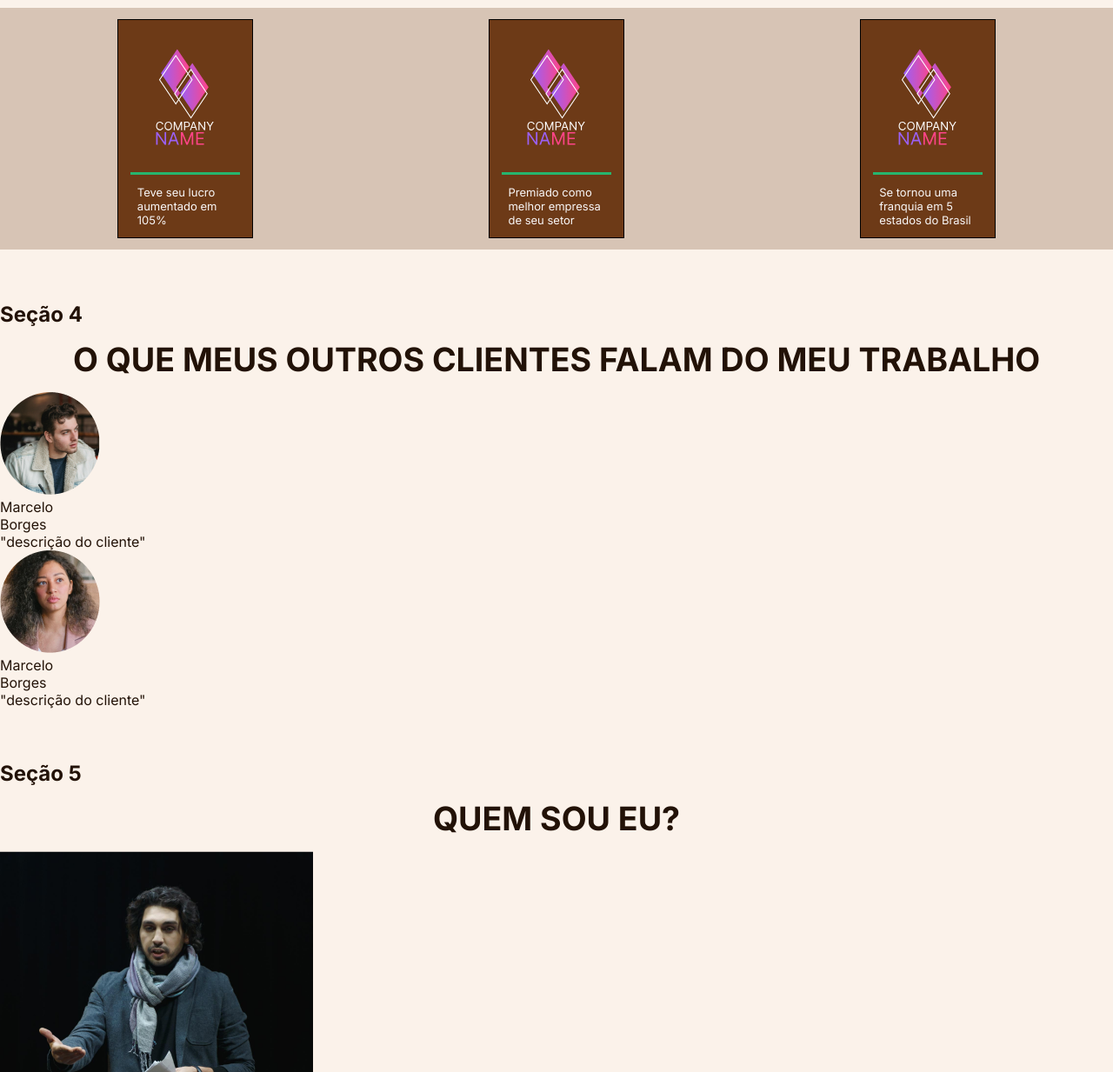
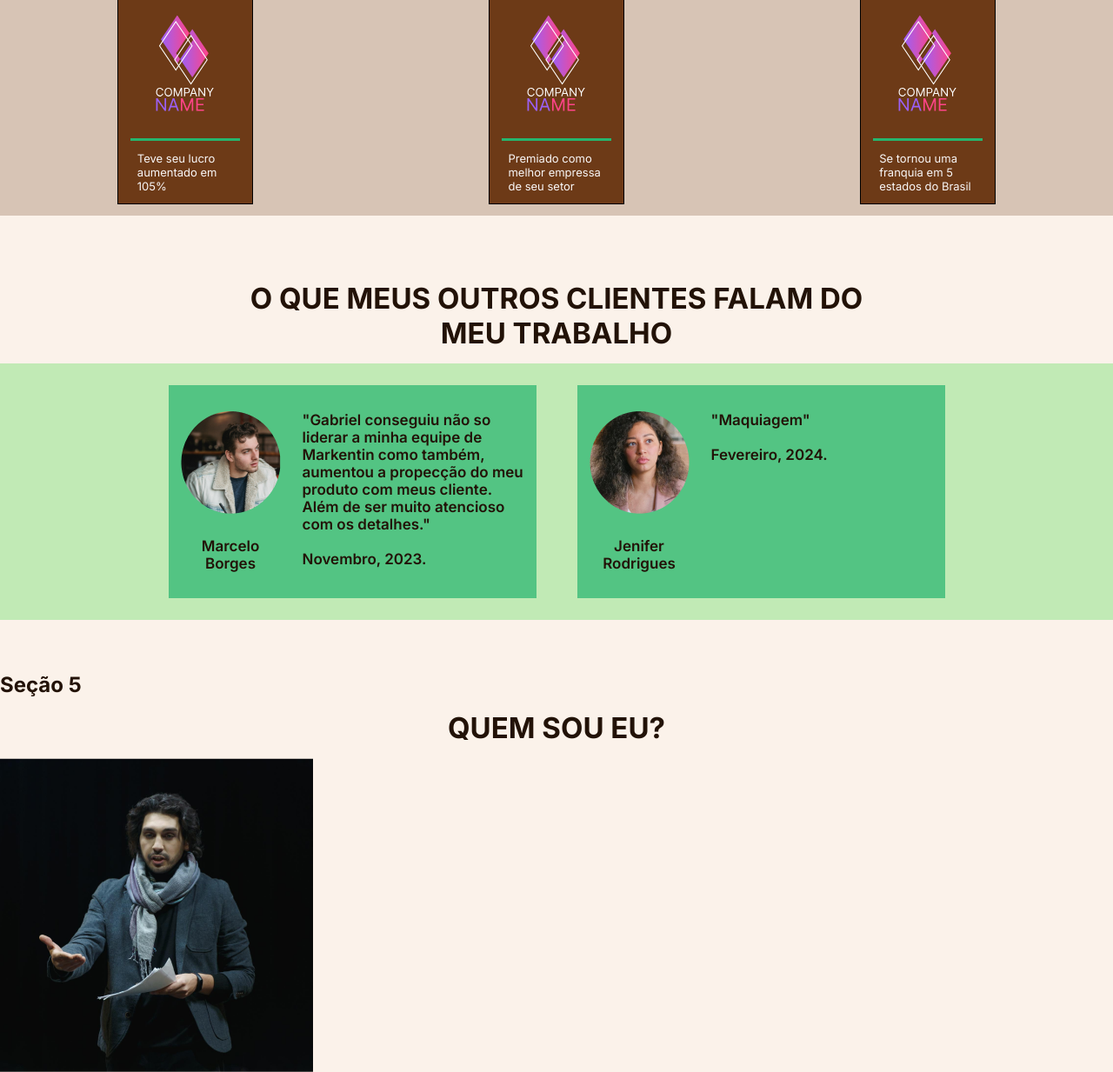
Before and after one commit to EDsnows/copywriter-lading-page, a plain HTML site: page index.html in a window 1280 px wide. Shown: the part 1567-2800 px from the top of the page at 87% size. Drawn offline with Linux system fonts and the light colour scheme.

Commit message:
Estalização da seção 4 e mudanças de nomes das classes

```diff
--- a/index.html
+++ b/index.html
@@ -70,7 +70,7 @@
         </section>
 
         <section class="secao_3">
-            <h2>Seção 3</h2>
+            <!-- <h2>Seção 3</h2> -->
             <div class="containerTextoTitulo">
                 <h2>Marcas Impactadas</h2>
             </div>
@@ -114,32 +114,43 @@
         </section>
 
         <section class="secao_4">
-            <h2>Seção 4</h2>
+            <!-- <h2>Seção 4</h2> -->
             <div class="containerTextoTitulo">
                 <h2>O que meus outros clientes falam do meu trabalho</h2>
             </div>
-            <div class="containerCLientesDepoimento bg-Estilo__containerCLientesDepoimento">
+            <div class="containerDepoimento bg-Estilo__containerDepoimento">
                 <div class="containerClientes">
                     <div class="containerCliente">
-                        <div class="InformacoesCliente">
-                            <img src="./src/imagens/ClientFotoMarcelo.png" alt="Foto marcelo">
-                            <div class="ClienteNome">
+                        <div class="informacoesCliente">
+                            <img src="./src/imagens/ClientFotoMarcelo.png" alt="Foto Marcelo">
+                            <div class="clienteNome">
                                 <p>Marcelo<br>Borges</p>
                             </div>
                         </div>
-                        <div class="ContinerTestemunhoCliente">
-                            <p class="textoCliente">"descrição do cliente"</p>
+
+                        <div class="containerDepoimentoCliente">
+                            <p class="textoCliente">
+                                "Gabriel conseguiu não so liderar a minha equipe de Markentin como também, aumentou a propecção do meu produto com meus cliente. Além de ser muito atencioso com os detalhes."
+                                <br><br>
+                                Novembro, 2023.
+                            </p>
                         </div>
                     </div>
+
                     <div class="containerCliente">
-                        <div class="InformacoesCliente">
+                        <div class="informacoesCliente">
                             <img src="./src/imagens/ClientFotoJenifer.png" alt="Foto Jenifer">
-                            <div class="ClienteNome">
-                                <p>Marcelo<br>Borges</p>
+                            <div class="clienteNome">
+                                <p>Jenifer<br>Rodrigues</p>
                             </div>
                         </div>
-                        <div class="ContinerTestemunhoCliente">
-                            <p class="textoCliente">"descrição do cliente"</p>
+
+                        <div class="containerDepoimentoCliente">
+                            <p class="textoCliente">
+                                "Maquiagem"
+                                <br><br>
+                                Fevereiro, 2024.
+                            </p>
                         </div>
                     </div>
                 </div>
--- a/src/css/colors.css
+++ b/src/css/colors.css
@@ -4,5 +4,7 @@
 --primary: #6D3A17;
 --primary_mod: rgba(174, 98, 46, 0.8);
 --secondary: #87E481;
+--secondary-mod: rgba(135, 228, 129, 0.5);
 --accent: #26B56E;
+--accent_mod: rgba(38, 181, 110, 0.7);
 }
--- a/src/css/style.css
+++ b/src/css/style.css
@@ -106,7 +106,7 @@ section:not(:first-of-type){
 section .containerTextoTitulo{
     text-transform: uppercase;
     margin: 15px 0px;
-    font-size: 25px;
+    font-size: 22px;
     text-align: center;
 }
 
@@ -164,7 +164,7 @@ section.secao_2 .containerComoImpactar .containerTexto__ListaDeAjudas .ListasDeA
 section.secao_3 .bg-Estilo__containerPrincipalMarcasArea{
     background-color: rgba(109, 58, 23, 0.25);
     width: 100%;
-    height: 278px;
+    height: auto;
 }
 
 section.secao_3 .containerPrincipalMarcasArea{
@@ -222,12 +222,58 @@ section.secao_3 .containerPrincipalMarcasArea .containerMarcasArea .marcaImpacta
     font-weight: 400;
 }
 
+section.secao_4 .containerTextoTitulo {
+    display: flex;
+    justify-content: center;
+}
+
+section.secao_4 .containerTextoTitulo h2{
+    max-width: 706px;
+}
+section.secao_4 .bg-Estilo__containerDepoimento{
+    width: 100%;
+    height: auto;
+    background-color: var(--secondary-mod);
+}
+
+section.secao_4 .containerDepoimento{
+    display: flex;
+    justify-content: center;
+}
+section.secao_4 .containerDepoimento .containerClientes{
+    padding: 25px 13px;
+    display: flex;
+    justify-content: space-between;
+    height: auto;
+    width: 919px;
+}
+
+section.secao_4 .containerDepoimento .containerClientes .containerCliente{
+    background-color: var(--accent_mod);
+    display: flex;
+    justify-content: space-between;
+    padding: 30px 14px;
+}
+
+section.secao_4 .containerDepoimento .containerClientes .containerCliente .informacoesCliente{
+    display: flex;
+    flex-direction: column;
+    justify-content: space-between;
+    text-align: center;
+}
+
+section.secao_4 .containerDepoimento .containerClientes .containerCliente .containerDepoimentoCliente{
+    width: 255px;
+    height: 185px;
+    margin-left: 25px;
+}
+
+section.secao_4 .containerDepoimento .containerClientes .containerCliente .informacoesCliente .clienteNome, .containerDepoimentoCliente{
+    font-size: 17px;
+    font-weight: 600;
+}
 
 /*
-section.secao_4{
-    background-color: darkred;
-}
-
 section.secao_5{
     background-color: fuchsia;
 }
```
